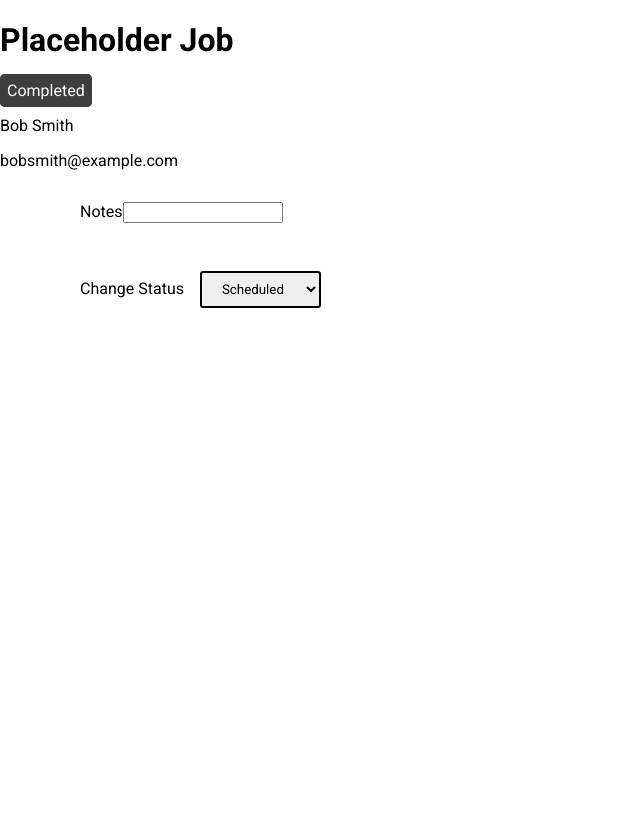
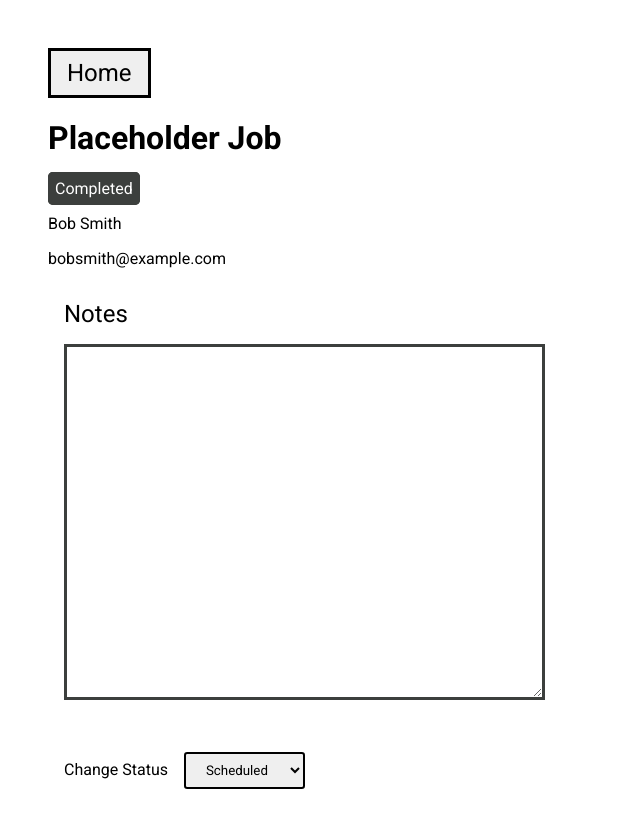
Before and after one commit to Campbellmoroney/Tradie-Job-Front-end-App, a React (Create React App) app in the folder client/: page /jobpage in a window 1280 px wide. Shown: the top 828 px of the page, without its empty margins (0-640 px from the left). Before the commit the page ends 800 px from the top, so only its background shows below. Built offline with nearby package versions, Linux system fonts and the light colour scheme.

Commit message:
Added CSS for jobpage

```diff
--- a/client/src/components/Job.js
+++ b/client/src/components/Job.js
@@ -3,15 +3,15 @@ import { Link } from "react-router-dom";
 
 const Job = ({ title, status, date_created, client_name, client_email }) => {
   return (
+    <Link to={"/jobpage"}>
       <li className="job-container">
-      <Link to={"/jobpage"}>
         <h3 className="job-title">{title}</h3>
-      </Link>
         <span className="status">{status}</span>
         <span className="client-name">{client_name}</span>
         <span className="client-email">{client_email}</span>
         <span className="date-created">{date_created}</span>
       </li>
+    </Link>
   );
 };
 export default Job;
--- a/client/src/components/JobPage.css
+++ b/client/src/components/JobPage.css
@@ -1,5 +1,23 @@
-.form-container {
-  padding-left: 4rem;
+.job_page-container {
+  margin: 3rem;
+}
+
+.back-button {
+  cursor: pointer;
+  font-size: 1.5rem;
+  border: black solid;
+  padding: 0.5rem 1rem;
+}
+
+.notes-label {
+  font-size: 1.5rem;
+  display: flex;
+  margin-bottom: 1rem;
+}
+
+.notes-format {
+  border: solid #3c3f3d;
+  padding: 10rem;
 }
 
 .form-format {
--- a/client/src/components/JobPage.js
+++ b/client/src/components/JobPage.js
@@ -1,19 +1,29 @@
 import "./JobPage.css";
+import { Link } from "react-router-dom";
 
 const JobPage = () => {
   return (
-    <>
+    <div className="job_page-container">
+      <Link to={"/"}>
+        <button className="back-button">Home</button>
+      </Link>
       <h1>Placeholder Job</h1>
       <span className="status">Completed</span>
       <p>Bob Smith</p>
       <p>bobsmith@example.com</p>
-      <div className="form-container">
+      <div>
         <form className="form-format">
-          <label htmlFor="Notes">Notes</label>
-          <input className="notes-format" type="textarea" id="notes"></input>
+          <label className="notes-label" htmlFor="Notes">
+            Notes
+          </label>
+          <textarea
+            className="notes-format"
+            type="textarea"
+            id="notes"
+          ></textarea>
         </form>
       </div>
-      <div className="form-container">
+      <div>
         <form className="form-format">
           <label htmlFor="status">Change Status</label>
           <select className="filter-format" id="status" name="status">
@@ -25,7 +35,7 @@ const JobPage = () => {
           </select>
         </form>
       </div>
-    </>
+    </div>
   );
 };
 
```
Also changed, not shown: 1 other file (tests, documents, lock files or other folders). Lines whose indentation alone changed are shown as unchanged.
